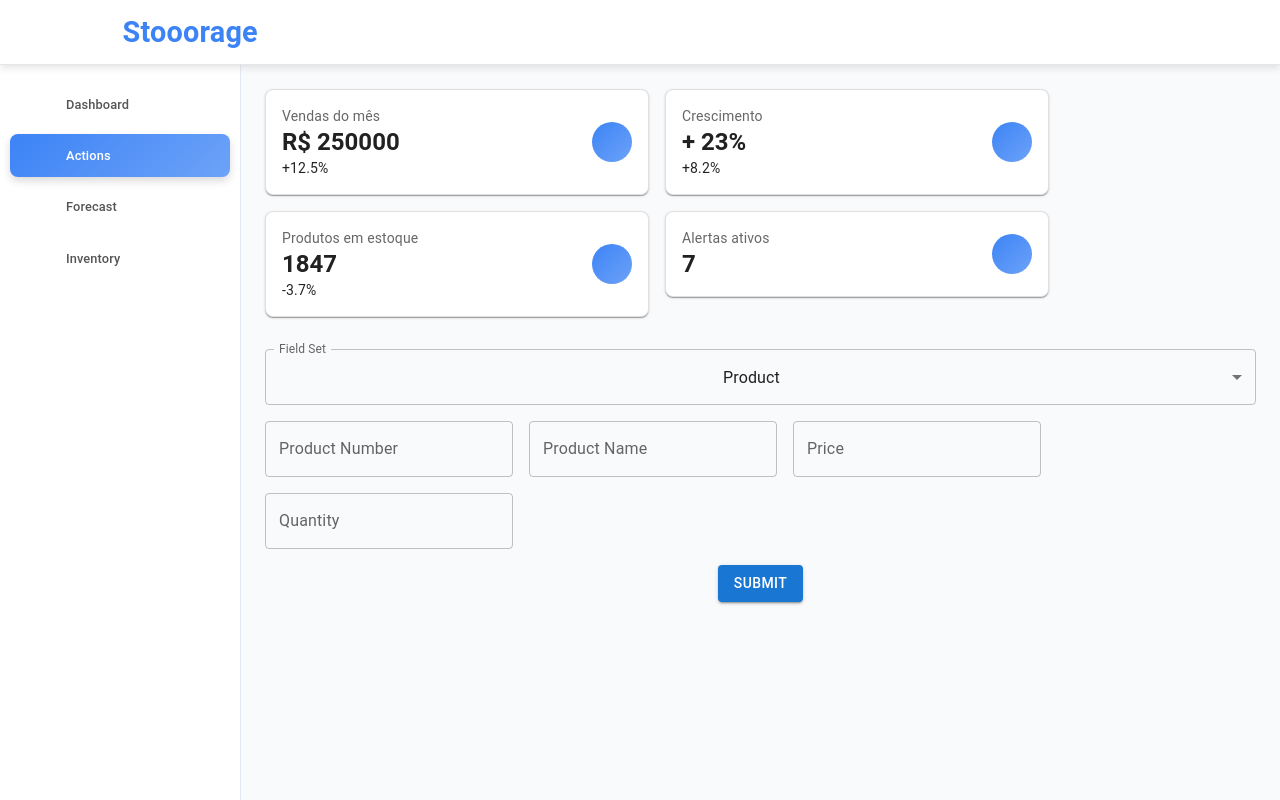
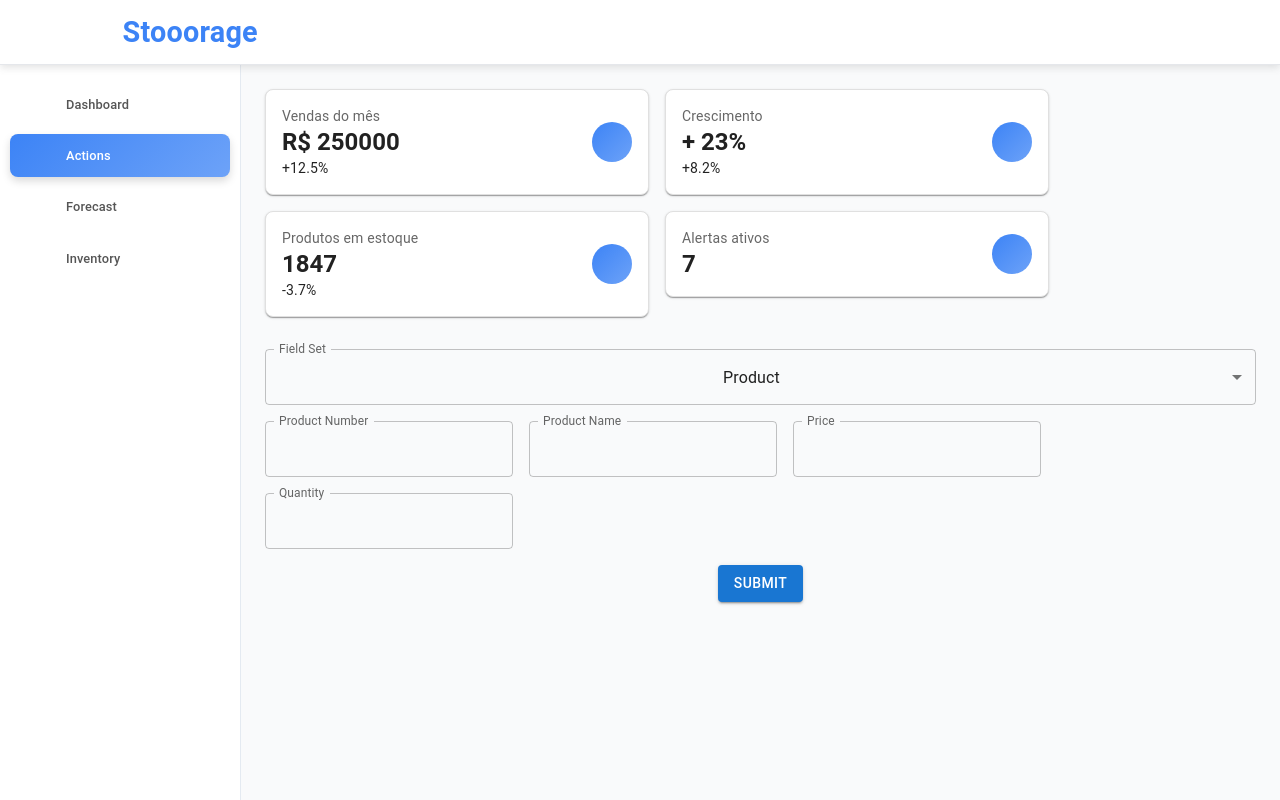
Before and after one commit to JVSutter/stooorage, a React app in the folder frontend/: page /actions in a window 1280 px wide. Built offline with nearby package versions, Linux system fonts and the light colour scheme; some icons are missing; the HTML template or start-up script is replaced by a standard one.

Commit message:
Fixing transaction_date bugs

```diff
--- a/frontend/src/components/DynamicForm.tsx
+++ b/frontend/src/components/DynamicForm.tsx
@@ -28,12 +28,12 @@ const fieldSets: Record<
         url: "http://localhost:8000/products/transactions/create",
         fields: [
             { name: "transaction_no", label: "Transaction Number", type: "text" },
-            { name: "transaction_date", label: "Transaction Date", type: "date" },
+            { name: "transaction_date", label: "Transaction Date (dd/mm/yyyy)", type: "text" },
             { name: "customer_no", label: "Customer Number", type: "number" },
             { name: "country", label: "Country", type: "text" },
             { name: "product_no", label: "Product Number", type: "text" },
             { name: "quantity", label: "Quantity", type: "number" },
-            { name: "price", label: "Price", type: "number" },
+            { name: "price_at_sale", label: "Price at Sale", type: "number" },
         ],
     },
 };
@@ -58,16 +58,25 @@ const DynamicForm: React.FC = () => {
 
     const handleSubmit = async () => {
         console.log("Submitting the following data:", formData);
+        const { url, fields } = fieldSets[selectedSet];
+        const processedData = { ...formData };
+
+        fields.forEach(field => {
+            if (field.type === "date" && processedData[field.name]) {
+                const dateValue = processedData[field.name] as string;
+                const [year, month, day] = dateValue.split('-');
+                processedData[field.name] = `${day}/${month}/${year}`;
+                console.log(`Converted date for ${field.name}:`, processedData[field.name]);
+            }
+        });
 
         try {
-            const { url } = fieldSets[selectedSet];
-
             const response = await fetch(url, {
                 method: "POST",
                 headers: {
                     "Content-Type": "application/json",
                 },
-                body: JSON.stringify(formData),
+                body: JSON.stringify(processedData),
             });
 
             if (!response.ok) {
@@ -108,7 +117,7 @@ const DynamicForm: React.FC = () => {
                             type={field.type}
                             value={formData[field.name] || ""}
                             onChange={handleChange}
-                            InputLabelProps={field.type === "date" ? { shrink: true } : undefined}
+                            InputLabelProps={{ shrink: true }}
                         />
                     </Grid>
                 ))}
```
